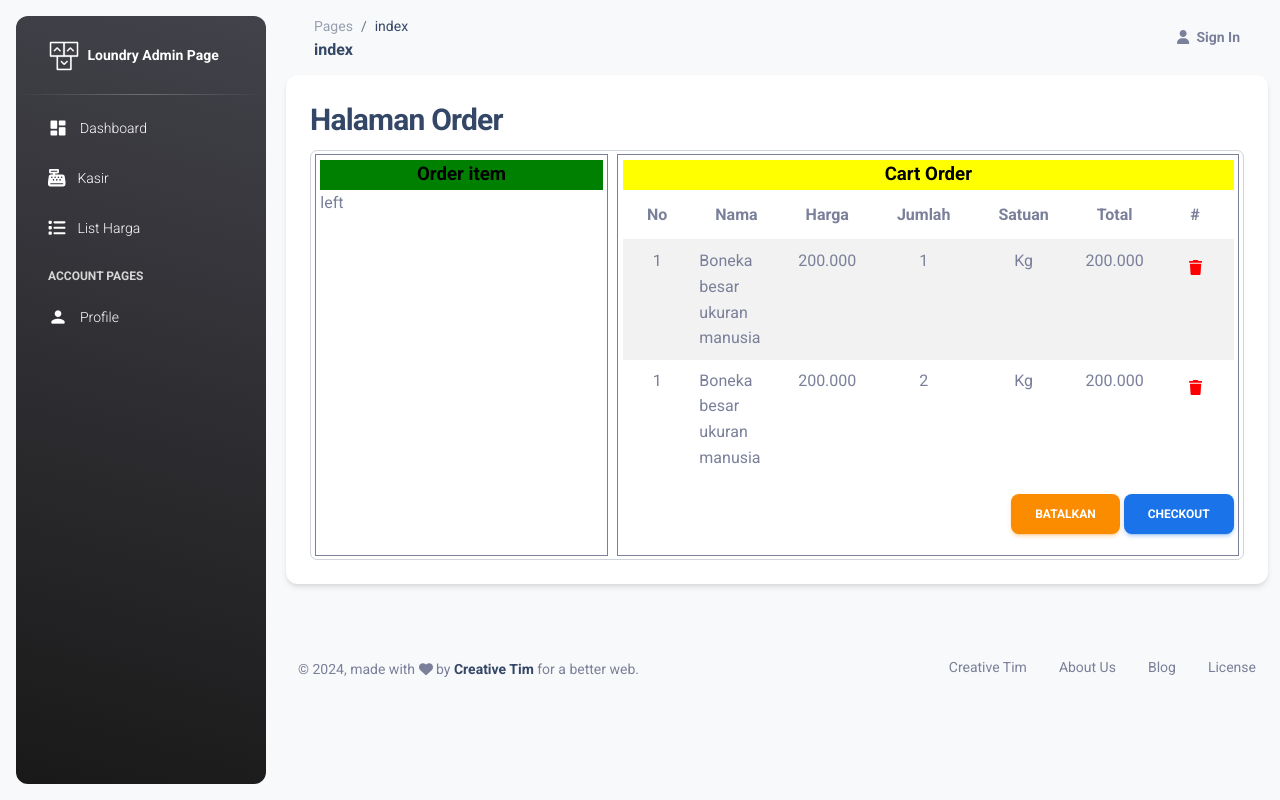
After one commit to 0051Nasrulhakim/laundry-web-app, a CodeIgniter 4 app: the page made by app-laundry/app/Views/admin/page/order.php in a window 1280 px wide. The commit adds this page. Run offline with PHP 8.4 and a stand-in for CodeIgniter, Linux system fonts and the light colour scheme; the template is opened without the code that fills it, so the values that code supplies are empty; some libraries are stand-ins or nearby versions.

Commit message:
template order page

```diff
--- a/app-laundry/app/Controllers/Admin.php
+++ b/app-laundry/app/Controllers/Admin.php
@@ -23,6 +23,12 @@ class Admin extends BaseController
         return view('admin/form/add_pelayanan');
     }
 
+    public function kasir()
+
+    {
+        return view('admin/page/order');
+    }
+
     public function showFormUpdate($id)
     {
         $data = [
--- a/app-laundry/app/Views/admin/page/dashboard.php
+++ b/app-laundry/app/Views/admin/page/dashboard.php
@@ -7,7 +7,7 @@
                 <div class="col-lg-12">
 
                     <div class="d-flex flex-column h-100">
-                        <h3 class="font-weight-bolder mb-0">List Harga Laundry</h3>
+                        <h3 class="font-weight-bolder mb-0">Halaman Dashboard</h3>
                         <p>
                             Lorem, ipsum dolor sit amet consectetur adipisicing elit. Vero nesciunt quaerat quisquam nobis reprehenderit consequatur culpa expedita praesentium. Maiores est repellendus at ratione numquam earum perferendis error nulla temporibus corporis?
                         </p>
--- /dev/null
+++ b/app-laundry/app/Views/admin/page/order.php
@@ -0,0 +1,89 @@
+<?= $this->extend('admin/index') ?>
+<?= $this->section('content') ?>
+
+<style>
+    .table th,
+    .table td {
+
+        max-width: 150px; /* Atur lebar maksimum */
+        word-wrap: break-word; /* Memastikan teks dapat terputus */
+        overflow-wrap: break-word; /* Alternatif untuk dukungan browser */
+        white-space: normal; /* Pastikan teks dapat terbungkus */
+    }
+
+    .table td {
+        overflow: hidden; /* Sembunyikan overflow jika ada */
+        text-overflow: ellipsis; /* Gunakan elipsis jika terlalu panjang */
+    }
+</style>
+
+<div class="card-body">
+    <div class="row">
+        <div class="col-lg-12">
+            <div class="d-flex flex-column h-100">
+                <h3 class="font-weight-bolder mb-0">Halaman Order</h3>
+
+                <div class="section-order" style="border: 1px solid #ced4da; padding: 0.4%; border-radius: 7px; margin-top: 1%; display: flex;">
+                    <div class="left" style="width: 33%; margin-right: 1%; border: 1px solid; padding: 0.5%;">
+                        <div class="title" style="text-align: center; font-size: 14pt; font-weight: bolder; background-color: green; color: black;">
+                            Order item
+                        </div>
+                        left
+                    </div>
+                    <div class="right" style="width: 68%; border: 1px solid; padding: 0.5%;">
+                        <div class="title" style="text-align: center; font-size: 14pt; font-weight: bolder; background-color: yellow; color: black;">
+                            Cart Order
+                        </div>
+                        <table class="table table-striped">
+                            <thead>
+                                <tr>
+                                    <th style="width: 2%;">No</th>
+                                    <th style="width: 20%;">Nama</th>
+                                    <th style="text-align: center;">Harga</th>
+                                    <th style="width: 3%; text-align: center;">Jumlah</th>
+                                    <th style="text-align: center;">Satuan</th>
+                                    <th style="text-align: center;">Total</th>
+                                    <th style="text-align: center;">#</th>
+                                </tr>
+                            </thead>
+                            <tbody>
+                                <tr>
+                                    <td style="text-align: center;">1</td>
+                                    <td style="word-wrap: break-word; max-width: 200px;">Boneka besar ukuran manusia</td>
+                                    <td style="text-align: center;">200.000</td>
+                                    <td style="text-align: center;">1</td>
+                                    <td style="text-align: center;">Kg</td>
+                                    <td style="text-align: center;">200.000</td>
+                                    <td style="text-align: center;">
+                                        <button class="btn">
+                                            <i class="fa-solid fa-trash fa-lg" style="color: red;"></i>
+                                        </button>
+                                    </td>
+                                </tr>
+                                <tr>
+                                    <td style="text-align: center;">1</td>
+                                    <td style="word-wrap: break-word; max-width: 200px;">Boneka besar ukuran manusia</td>
+                                    <td style="text-align: center;">200.000</td>
+                                    <td style="text-align: center;">2</td>
+                                    <td style="text-align: center;">Kg</td>
+                                    <td style="text-align: center;">200.000</td>
+                                    <td style="text-align: center;">
+                                        <button class="btn">
+                                            <i class="fa-solid fa-trash fa-lg" style="color: red;"></i>
+                                        </button>
+                                    </td>
+                                </tr>
+                            </tbody>
+                        </table>
+                        <div class="btn-action" style="text-align: right;">
+                            <button class="btn btn-warning">Batalkan</button>
+                            <button class="btn btn-info">Checkout</button>
+                        </div>
+                    </div>
+                </div>
+            </div>
+        </div>
+    </div>
+</div>
+
+<?= $this->endSection(); ?>
--- a/app-laundry/app/Views/admin/template/sidebar.php
+++ b/app-laundry/app/Views/admin/template/sidebar.php
@@ -15,7 +15,7 @@
       <ul class="navbar-nav">
 
         <li class="nav-item">
-          <a class="nav-link text-white " href="./pages/dashboard.html">
+          <a class="nav-link text-white " href="<?= base_url()?>">
 
             <div class="text-white text-center me-2 d-flex align-items-center justify-content-center">
               <i class="material-icons opacity-10">dashboard</i>
@@ -26,10 +26,10 @@
         </li>
 
         <li class="nav-item">
-          <a class="nav-link text-white " href="./pages/dashboard.html">
+          <a class="nav-link text-white " href="<?= base_url('admin/kasir')?>">
 
             <div class="text-white text-center me-2 d-flex align-items-center justify-content-center">
-              <i class="material-icons opacity-10">Kasir</i>
+              <i class="fa-solid fa-cash-register fa-lg"></i>
             </div>
 
             <span class="nav-link-text ms-1">Kasir</span>
@@ -37,7 +37,7 @@
         </li>
 
         <li class="nav-item">
-          <a class="nav-link text-white " href="./pages/dashboard.html">
+          <a class="nav-link text-white " href="<?= base_url('admin/list_harga')?>">
 
             <div class="text-white text-center me-2 d-flex align-items-center justify-content-center">
               <!-- <i class="material-icons opacity-10">list</i> -->
```
